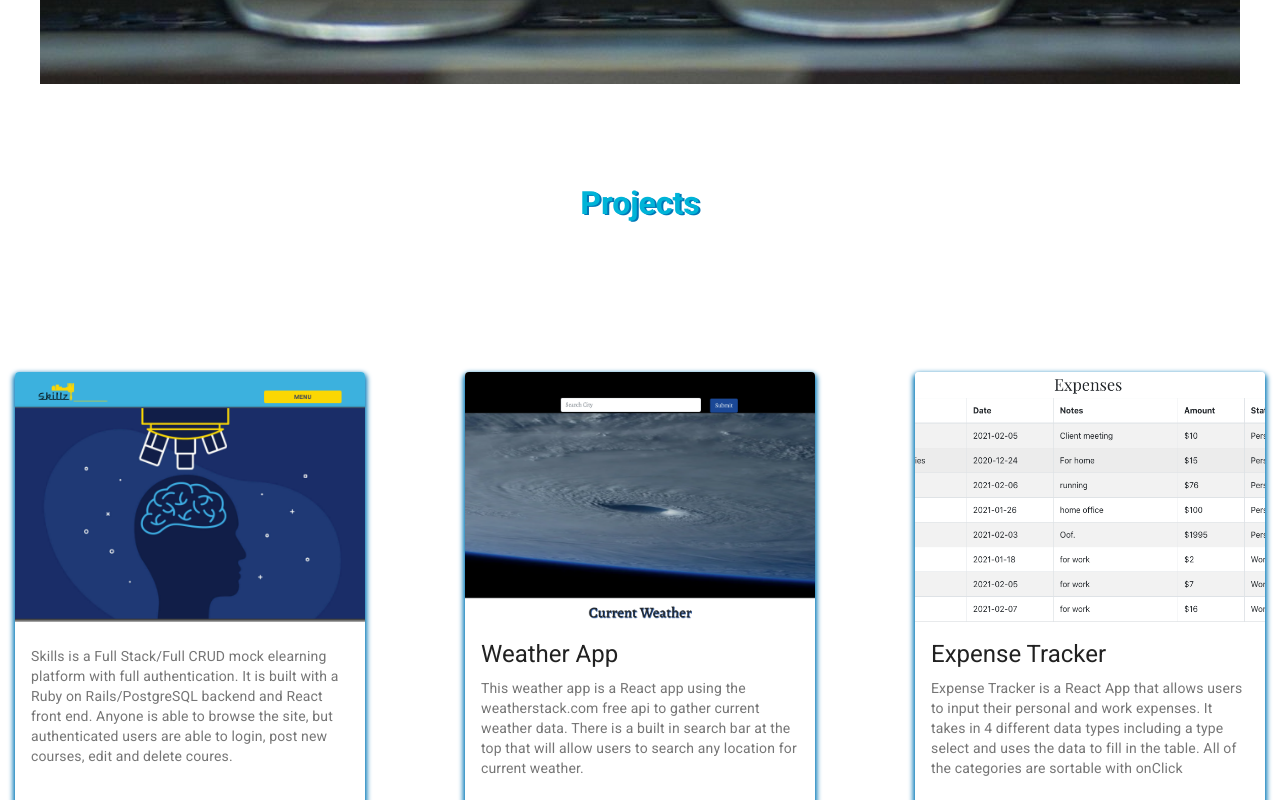
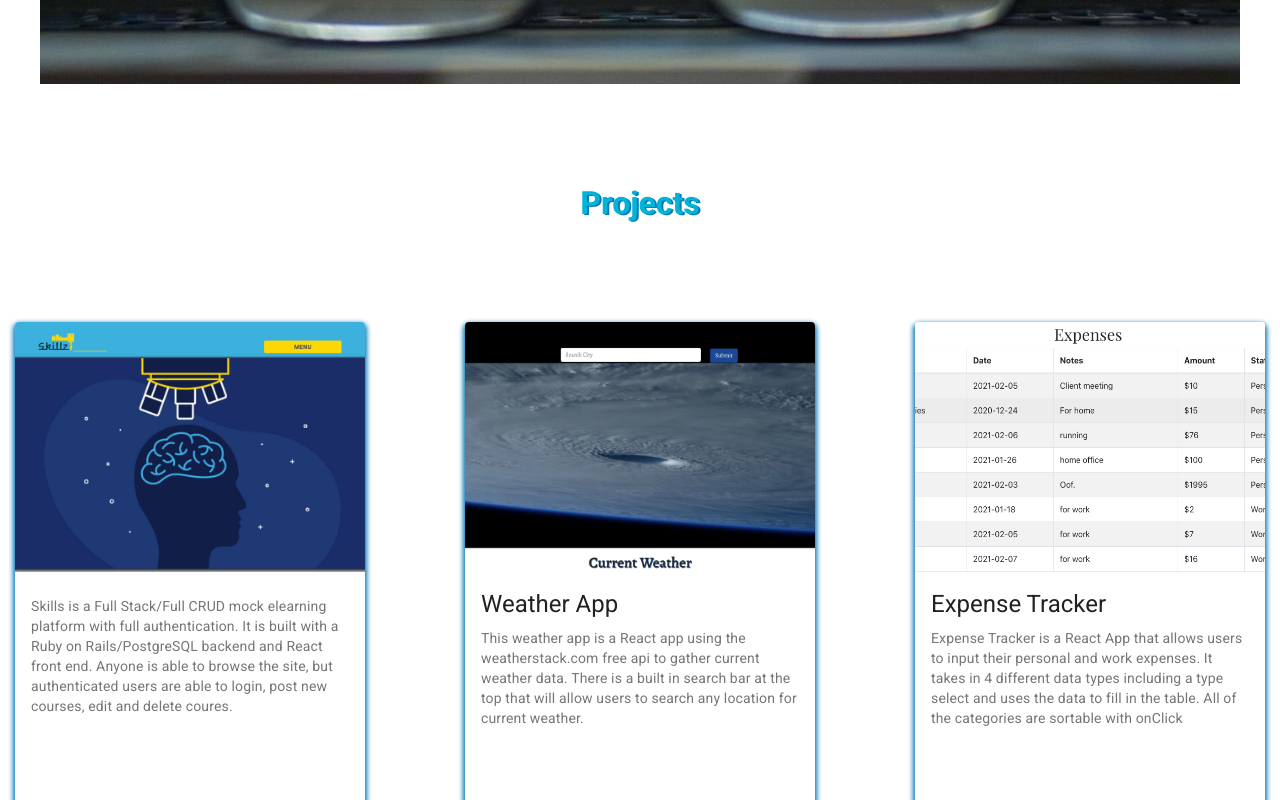
Before and after one commit to gradyki/Portfolio-Site, a React (Create React App) app in the folder client/: page / in a window 1280 px wide. Shown: the part 580-1380 px from the top of the page. Built offline with nearby package versions, Linux system fonts and the light colour scheme; a web font is replaced by a local one.

Commit message:
screens layout styling

```diff
--- a/client/src/screens/Projects/Projects.css
+++ b/client/src/screens/Projects/Projects.css
@@ -3,8 +3,8 @@
   justify-content: center;
 }
 
-.projects-section {
+.projects-cards-container {
+  margin: 50px;
   display: flex;
-  flex-wrap: wrap;
-  justify-content: center;
+  justify-content: space-between;
 }
```
